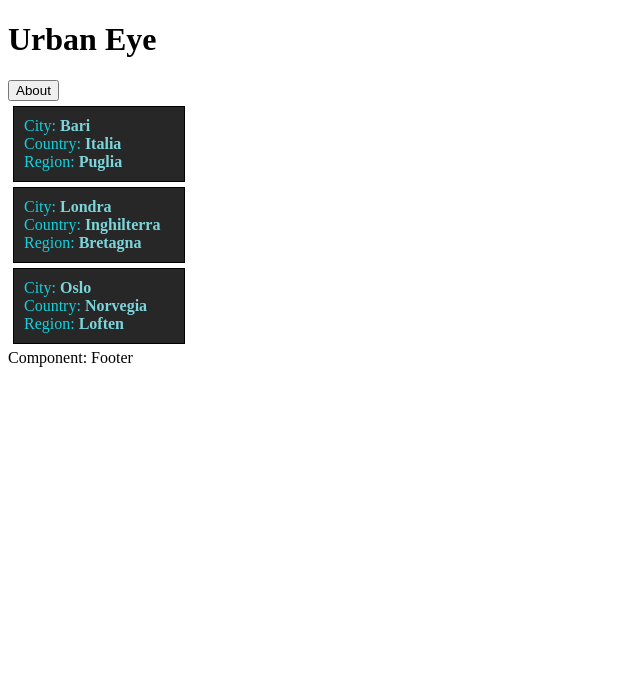
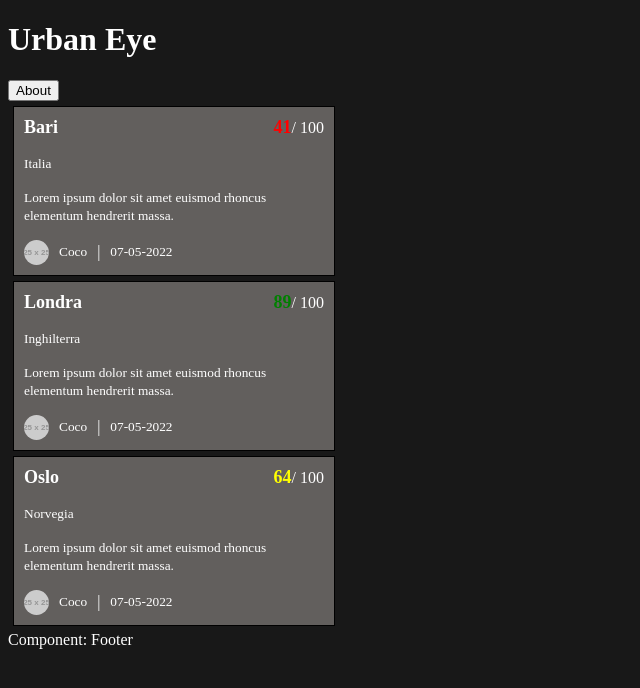
Before and after one commit to NiksolazLogix/urbaneye-nuxt3, a Nuxt app in the folder nuxt-app/: page / in a window 1280 px wide. Shown: the top 688 px of the page, without its empty margins (0-640 px from the left). Built offline with nearby package versions, Linux system fonts and the light colour scheme.

Commit message:
create card

```diff
--- a/nuxt-app/app.vue
+++ b/nuxt-app/app.vue
@@ -5,3 +5,10 @@
     </NuxtLayout>
   </div>
 </template>
+
+<style>
+body {
+  color: rgb(255, 255, 255);
+  background-color: rgb(24, 24, 24);
+}
+</style>
--- a/nuxt-app/components/Card.vue
+++ b/nuxt-app/components/Card.vue
@@ -2,7 +2,11 @@
 interface City {
   name: string;
   country: string;
-  region: string;
+  description: string;
+  rating: number | string;
+  username: string;
+  image: string;
+  updated: string;
 }
 
 class Cittadina<City>{
@@ -12,20 +16,40 @@ class Cittadina<City>{
     self.info = info
   }
 }
+
+const getDate = (): string => {
+  const d = new Date()
+  let dd = d.getDate() < 10 ? '0' + String(d.getDate()) : String(d.getDate())
+  let mm = (d.getMonth() + 1) < 10 ? '0' + String(d.getMonth()) : String(d.getMonth())
+  let yy = String(d.getFullYear())
+  return dd + '-' + mm + '-' + yy
+}
 const obj_1 = {
   name: 'Bari',
   country: 'Italia',
-  region: 'Puglia'
+  description: 'Lorem ipsum dolor sit amet euismod rhoncus elementum hendrerit massa.',
+  rating: 41,
+  username: 'Coco',
+  image: 'https://fakeimg.pl/25x25/?text=CC',
+  updated: getDate()
 }
 const obj_2 = {
   name: 'Londra',
   country: 'Inghilterra',
-  region: 'Bretagna'
+  description: 'Lorem ipsum dolor sit amet euismod rhoncus elementum hendrerit massa.',
+  rating: 89,
+  username: 'Coco',
+  image: 'https://fakeimg.pl/25x25/?text=CC',
+  updated: getDate()
 }
 const obj_3= {
   name: 'Oslo',
   country: 'Norvegia',
-  region: 'Loften'
+  description: 'Lorem ipsum dolor sit amet euismod rhoncus elementum hendrerit massa.',
+  rating: 64,
+  username: 'Coco',
+  image: 'https://fakeimg.pl/25x25/?text=CC',
+  updated: getDate()
 }
 const createPaese = (obj:object) => {
   const paese = new Cittadina(obj)
@@ -38,32 +62,90 @@ const p2 = createPaese(obj_2)
 const p3 = createPaese(obj_3)
 
 const cards = [p1,p2,p3]
+
+const ratingClass = (r: number | string):string => {
+  if(r <= 50) {
+    return 'redText'
+  }
+  if(r > 50 && r < 80) {
+    return 'yellowText'
+  }
+  if(r >= 80) {
+    return 'greenText'
+  }
+}
 </script>
 
 <template>
   <div>
     <div v-for="(card, i) in cards" :key="i">
-      <div class="border">
-        <div>City: <span>{{card.name}}</span></div>
-        <div>Country: <span>{{card.country}}</span></div>
-        <div>Region: <span>{{card.region}}</span></div>
+      <div class="card">
+        <div class="card-top">
+          <div>
+            <span class="t-3">{{card.name}}</span>
+          </div>
+          <div><span :class="ratingClass(card.rating)" class="t-3">{{card.rating}}</span>/ 100</div>
+        </div>
+        <div class="card-middle">
+          <p><span class="t-2">{{card.country}}</span></p>
+          <p><span class="t-2">{{card.description}}</span></p>
+        </div>
+        <div  class="card-bottom">
+          <img :src="card.image" class="card-image">
+          <span class="t-2 mx-10">{{card.username}}</span> | <span class="t-2 mx-10">{{card.updated}}</span></div>
       </div>
     </div>
   </div>
 </template>
 
 <style scoped>
-.border {
-  width: 150px;
-  color: rgb(21, 208, 218);
-  background-color: rgb(39, 39, 40);
+.card {
+  width: 300px;
+  background-color: rgb(98, 95, 93);
   border: 1px solid black;
   padding: 10px;
   margin: 5px;
 }
+.card-top {
+  display: flex;
+  justify-content: space-between;
+  align-items: center;
+}
+.card-bottom {
+  display: flex;
+  justify-content: flex-start;
+  align-items: center;
+}
+.card-top {
+  display: flex;
+  justify-content: space-between;
+  align-items: center;
+}
+.card-image {
+  border-radius: 50%;
+}
+.t-3 {
+  font-size:large;
+  font-weight:800;
+}
+.t-2 {
+  font-size:smaller;
+  font-weight:100;
+}
+.mx-10 {
+  margin: 0px 10px 0px 10px;
+}
 span {
   font-size: 16px;
   font-weight: 700;
-  color: rgb(123, 213, 218);
+}
+.redText {
+  color: red;
+}
+.yellowText {
+  color: yellow;
+}
+.greenText {
+  color: green;
 }
 </style>
```
